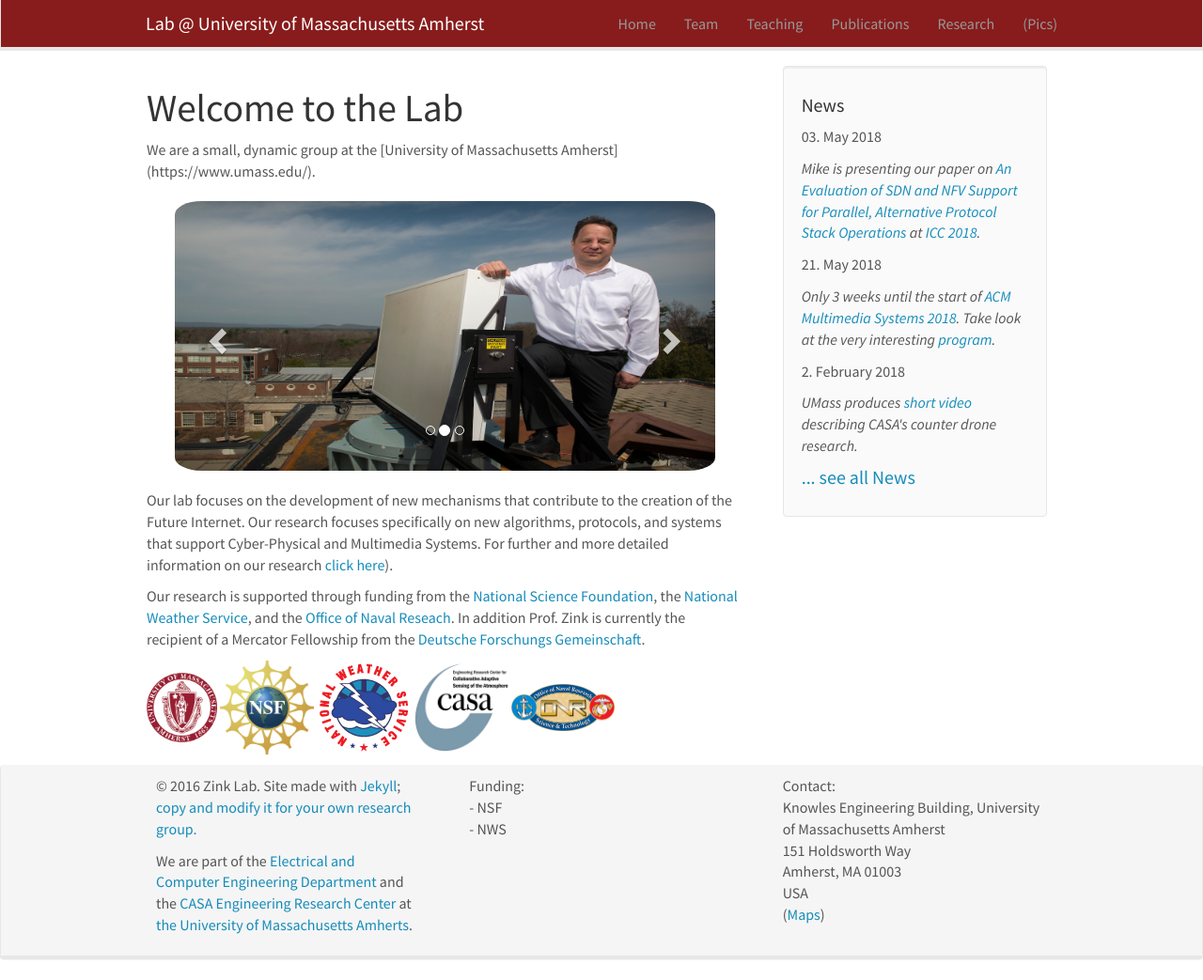
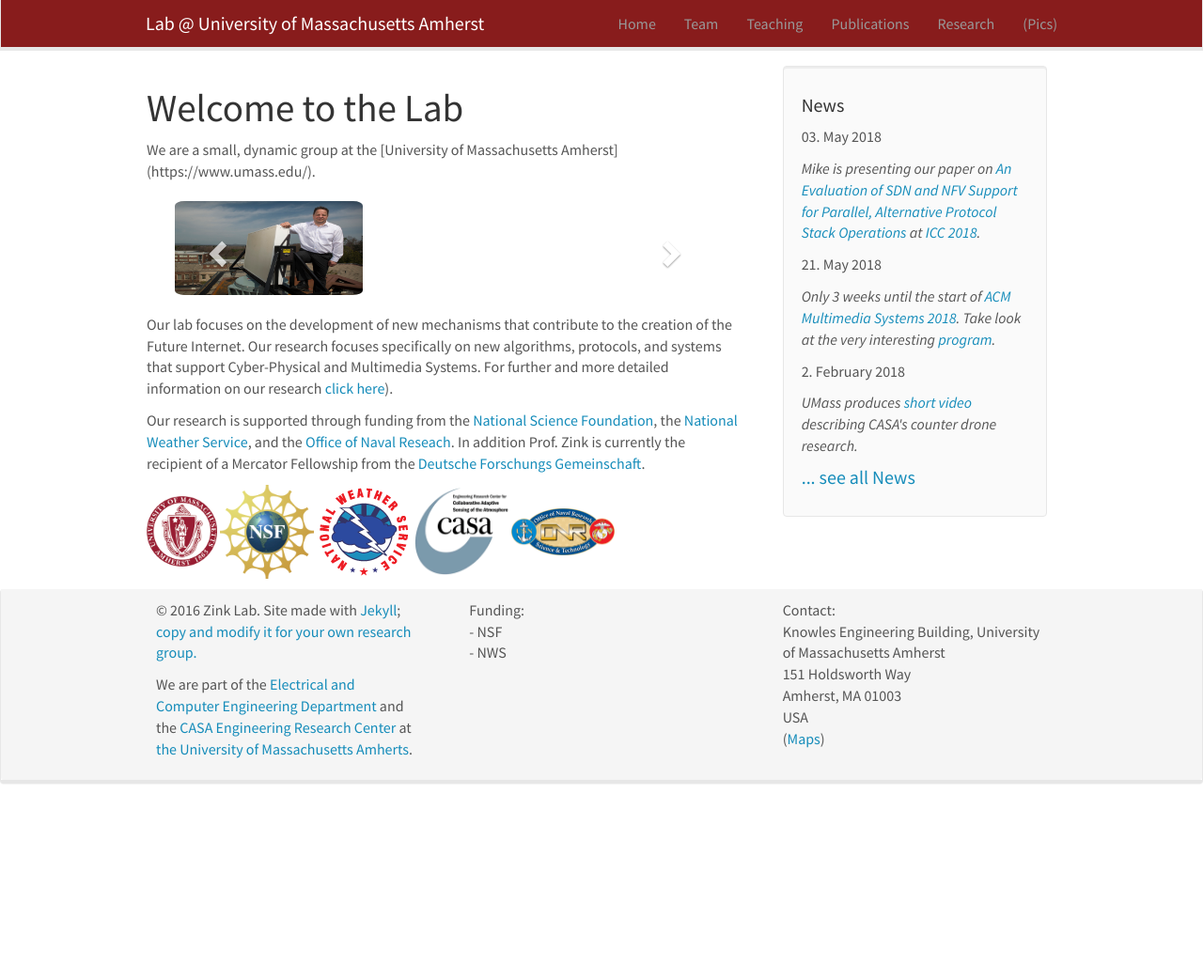
Before and after one commit to openmindedstoic/openmindedstoic.github.io, a Jekyll site: the page built from _pages/home.md, in a window 1280 px wide and 1043 px high. Shown: the whole window at 94% size. Built offline with Jekyll 4.4.1, drawn with Linux system fonts in a browser that asks for light colours; nearby versions of some CDN libraries.

Commit message:
height of carousel slider

```diff
--- a/_pages/home.md
+++ b/_pages/home.md
@@ -21,13 +21,13 @@ We are a small, dynamic group at the [University of Massachusetts Amherst] (http
     <div class="carousel-inner" markdown="0">
 
         <div class="item active">
-            <img src="{{ site.url }}{{ site.baseurl }}/images/slider7001400/team.jpg" alt="Slide 1" />
+            <img src="{{ site.url }}{{ site.baseurl }}/images/slider7001400/team.jpg" alt="Slide 1" style="height: 100px"/>
         </div>
         <div class="item">
-            <img src="{{ site.url }}{{ site.baseurl }}/images/slider7001400/mike_radar.jpg" alt="Slide 2" />
+            <img src="{{ site.url }}{{ site.baseurl }}/images/slider7001400/mike_radar.jpg" alt="Slide 2" style="height: 100px" />
         </div>
         <div class="item">
-            <img src="{{ site.url }}{{ site.baseurl }}/images/slider7001400/drone_mz.jpg" alt="Slide 3" />
+            <img src="{{ site.url }}{{ site.baseurl }}/images/slider7001400/drone_mz.jpg" alt="Slide 3" style="height: 100px"/>
         </div>
     </div>
   <a class="left carousel-control" href="#carousel" role="button" data-slide="prev">
```
